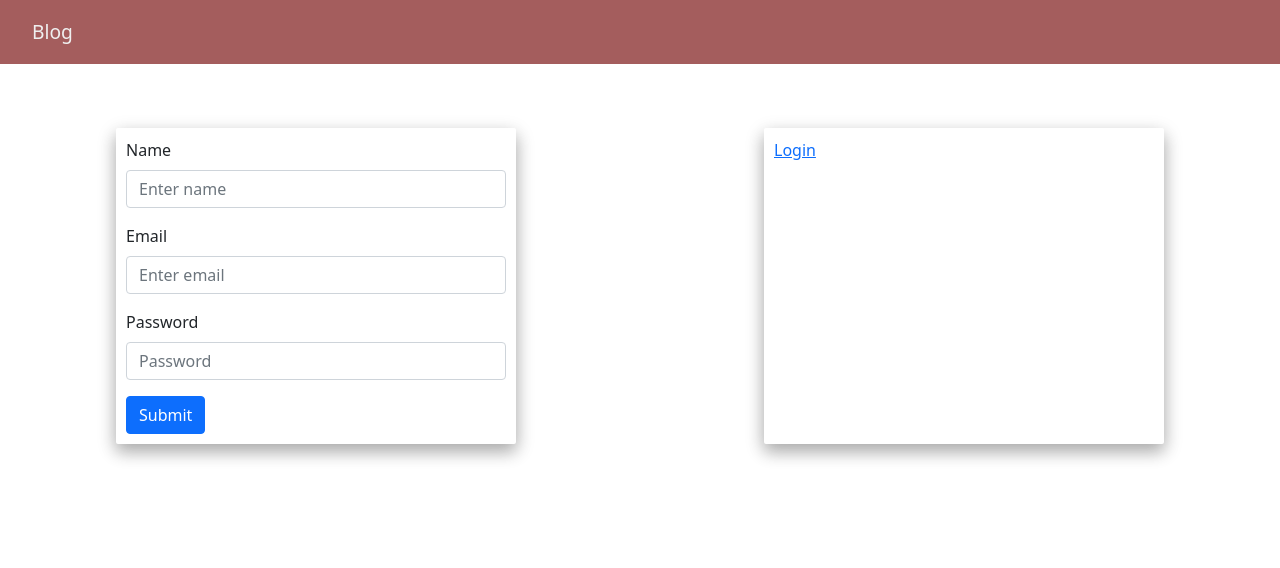
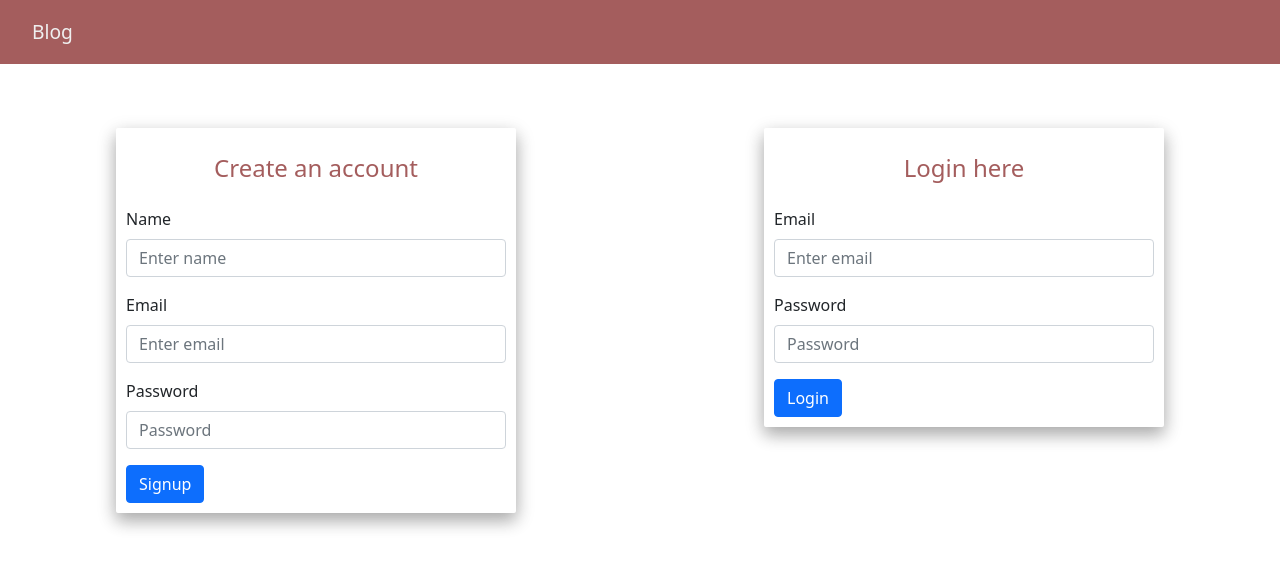
Before and after one commit to sachin-me/blog-app, a React (Create React App) app in the folder client/: page / in a window 1280 px wide. Shown: the top 568 px of the page. Built offline with nearby package versions, Linux system fonts and the light colour scheme.

Commit message:
Added login form on dashboard

```diff
--- a/client/src/App.scss
+++ b/client/src/App.scss
@@ -38,4 +38,14 @@ body {
   box-shadow: 0 8px 16px 0 rgba(0, 0, 0, 0.2), 0 6px 20px 0 rgba(0, 0, 0, 0.19);
   max-width: 400px;
   width: 100%;
+  h3 {
+    font-size: 1.5rem;
+    color: #A45D5D;
+    padding: 1rem 0;
+    text-align: center;
+  }
 }
+
+.login-card {
+  height: 50% !important;
+}
--- a/client/src/Components/Dashboard/index.js
+++ b/client/src/Components/Dashboard/index.js
@@ -1,15 +1,17 @@
 import React from "react";
-import { Link } from "react-router-dom";
+import Login from "../Login";
 import Signup from "../Signup";
 
 function Dashboard(params) {
   return (
     <div className="dashboard">
       <div className="link-card">
+        <h3>Create an account</h3>
         <Signup />
       </div>
-      <div className="link-card">
-        <Link to="/login">Login</Link>
+      <div className="link-card login-card">
+        <h3>Login here</h3>
+        <Login />
       </div>
     </div>
   );
--- /dev/null
+++ b/client/src/Components/Login/LoginForm.js
@@ -0,0 +1,22 @@
+import React from "react";
+import { Form, Button } from "react-bootstrap";
+
+function LoginForm(props) {
+  return (
+    <Form>
+      <Form.Group className="mb-3" controlId="formBasicEmail">
+        <Form.Label>Email</Form.Label>
+        <Form.Control type="email" placeholder="Enter email" />
+      </Form.Group>
+      <Form.Group className="mb-3" controlId="formBasicPassword">
+        <Form.Label>Password</Form.Label>
+        <Form.Control type="password" placeholder="Password" />
+      </Form.Group>
+      <Button variant="primary" type="submit">
+        Login
+      </Button>
+    </Form>
+  );
+}
+
+export default LoginForm;
--- /dev/null
+++ b/client/src/Components/Login/index.js
@@ -0,0 +1,12 @@
+import React from "react";
+import LoginForm from "./LoginForm";
+
+function Login(props) {
+  return (
+    <div className="form-wrapper">
+      <LoginForm />
+    </div>
+  );
+}
+
+export default Login;
--- a/client/src/Components/Signup/SignupForm.js
+++ b/client/src/Components/Signup/SignupForm.js
@@ -26,7 +26,7 @@ function SignupForm(props) {
         />
       </Form.Group>
       <Button variant="primary" type="submit">
-        Submit
+        Signup
       </Button>
     </Form>
   );
```
